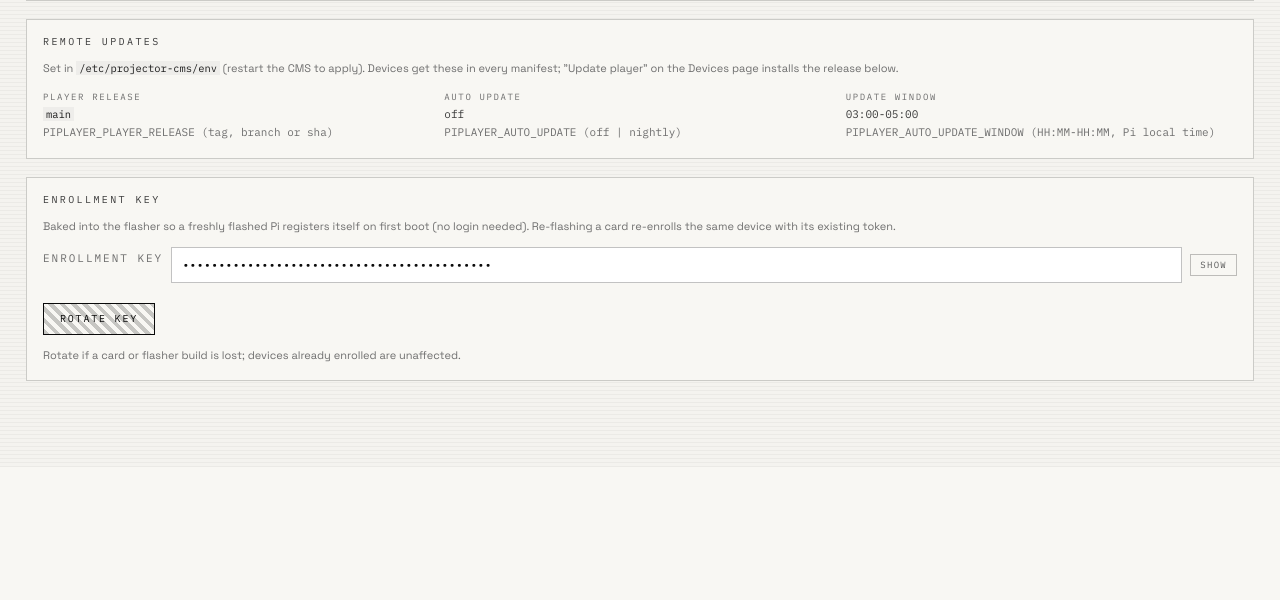
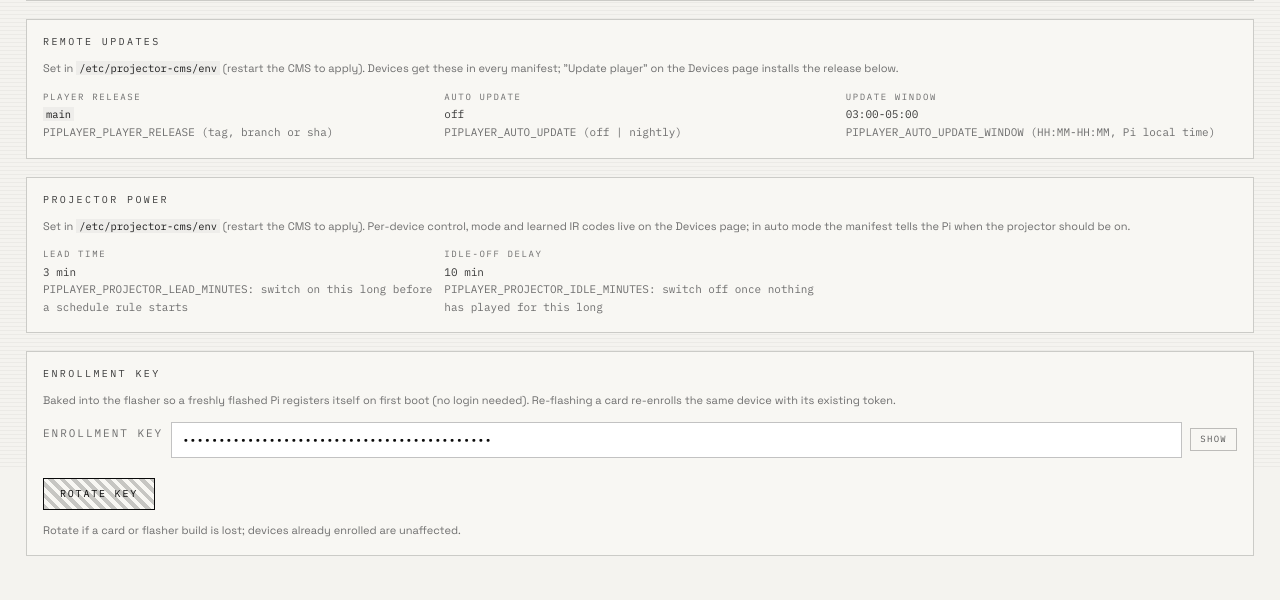
Before and after one commit to Mattkillsyou/piplayer, a FastAPI app: page /settings in a window 1280 px wide. Shown: the part 333-933 px from the top of the page. Before the commit the page ends 800 px from the top, so only its background shows below. Run offline with FastAPI, Linux system fonts and the light colour scheme; the visitor is signed in with stand-in values (Sample User, id 1); data comes from the database, SQL or seed files in the repository; data that the repository does not hold is empty; parts of the project's set-up code (start-up, migrations or seed data) failed here and were passed over.

Commit message:
E: cms projector power (projector-on/off + ir-learn:<name> commands, per-device control/mode/RM4 host, learned codes filed from the command result, sync projector_state/error, manifest projector block with auto want, env lead/idle knobs)
Co-Authored-By: Claude Opus 5 <noreply@anthropic.com>

```diff
--- a/cms/app/auth.py
+++ b/cms/app/auth.py
@@ -227,7 +227,9 @@ def authenticate_device(authorization: str | None) -> dict:
     token = authorization.split(" ", 1)[1].strip()
     with db.cursor() as cur:
         row = cur.execute(
-            "SELECT id, device_id, name, playlist_id, group_id FROM devices WHERE token = ?",
+            """SELECT id, device_id, name, playlist_id, group_id,
+                      projector_control, projector_power_mode, projector_ir_codes, broadlink_host
+               FROM devices WHERE token = ?""",
             (token,),
         ).fetchone()
     if not row:
--- a/cms/app/config.py
+++ b/cms/app/config.py
@@ -97,6 +97,12 @@ def _env_window(name: str, default: str) -> str:
 
 AUTO_UPDATE_WINDOW = _env_window("PIPLAYER_AUTO_UPDATE_WINDOW", "03:00-05:00")
 
+# Projector power (manifest "projector" key; player/player/projector.py). In auto mode the manifest
+# says want=on from this many minutes before a schedule rule starts until nothing has played for
+# the idle delay, off otherwise. Same defaults as the cloud console's Settings; 0-1440.
+PROJECTOR_LEAD_MINUTES = min(1440, max(0, _env_int("PIPLAYER_PROJECTOR_LEAD_MINUTES", 3)))
+PROJECTOR_IDLE_MINUTES = min(1440, max(0, _env_int("PIPLAYER_PROJECTOR_IDLE_MINUTES", 10)))
+
 
 def media_type_for_ext(ext: str) -> str | None:
     ext = ext.lower()
--- a/cms/app/routes/api.py
+++ b/cms/app/routes/api.py
@@ -1,3 +1,4 @@
+import base64
 import datetime as dt
 import hashlib
 import json
@@ -27,6 +28,9 @@ JPEG_MAGIC = b"\xff\xd8\xff"
 MAX_COMMAND_DELIVERIES = 5
 MAX_SYNC_ERROR_LEN = 200
 MAX_UPDATE_REF_LEN = 100
+PROJECTOR_STATES = ("on", "off", "unknown")
+# A Broadlink packet is 16 bytes of header + the pulses; the player reports it as base64.
+IR_CODE_RE = re.compile(r"^[A-Za-z0-9+/]{20,4000}={0,2}$")
 
 
 def _device_from_header(authorization: str | None = Header(None)) -> dict:
@@ -66,6 +70,61 @@ def resolve_active_playlist_id(device: dict, now: dt.datetime, cur=None) -> tupl
         if grow and grow["playlist_id"]:
             return grow["playlist_id"], "group-default"
     return None, None
+
+
+def ir_codes(raw) -> dict[str, str]:
+    """The stored projector_ir_codes JSON as {name: base64} with only the known names; {} for
+    NULL / junk (a hand-edited row must never break a sync or the Devices page)."""
+    try:
+        parsed = json.loads(raw) if raw else {}
+    except ValueError:
+        return {}
+    if not isinstance(parsed, dict):
+        return {}
+    return {n: parsed[n] for n in db.IR_CODE_NAMES if isinstance(parsed.get(n), str) and parsed[n]}
+
+
+def projector_want(device: dict, now: dt.datetime, cur,
+                   lead_minutes: int | None = None, idle_minutes: int | None = None) -> str:
+    """"on" | "off" for a device's projector in auto mode: on while a playlist is served, from
+    lead_minutes before the next schedule rule starts, and until nothing has been served for
+    idle_minutes; off otherwise. Same clock and rules as the manifest's playlist."""
+    lead = config.PROJECTOR_LEAD_MINUTES if lead_minutes is None else lead_minutes
+    idle = config.PROJECTOR_IDLE_MINUTES if idle_minutes is None else idle_minutes
+    if resolve_active_playlist_id(device, now, cur)[0]:
+        return "on"
+    rows = cur.execute(
+        """SELECT id, playlist_id, name, priority, start_time, end_time, days_of_week, start_date, end_date
+           FROM device_schedules WHERE device_id = ?""",
+        (device["id"],),
+    ).fetchall()
+    upcoming = schedules.next_start([dict(r) for r in rows], now)
+    if upcoming and upcoming[1] - now.replace(second=0, microsecond=0, tzinfo=None) <= dt.timedelta(minutes=lead):
+        return "on"
+    # ponytail: one pick_active per idle minute (default 10) rather than a "last end" solver
+    for back in range(1, idle + 1):
+        if resolve_active_playlist_id(device, now - dt.timedelta(minutes=back), cur)[0]:
+            return "on"
+    return "off"
+
+
+def _projector_block(device: dict, now: dt.datetime) -> dict | None:
+    """Manifest `projector` key (player/player/projector.py), None when the device has no
+    projector control (absence = feature off). `want` is what auto mode follows; manual mode only
+    acts on the projector-on / projector-off commands."""
+    control = device.get("projector_control")
+    if not control or control == "none":
+        return None
+    with db.cursor() as cur:
+        want = projector_want(device, now, cur)
+    mode = device.get("projector_power_mode")
+    return {
+        "control": control,
+        "mode": mode if mode in db.PROJECTOR_MODES else "manual",
+        "want": want,
+        "codes": ir_codes(device.get("projector_ir_codes")),
+        "broadlink_host": device.get("broadlink_host") or None,
+    }
 
 
 def _pending_commands(device_id: int) -> list[dict]:
@@ -190,6 +249,9 @@ def _manifest_for_device(device: dict, request: Request, now: dt.datetime | None
         "camera_interval_seconds": config.CAMERA_INTERVAL_SECONDS,
         # Remote updates (player/player/updater.py): git ref to install, off|nightly, local HH:MM-HH:MM.
         "update": {"release": config.PLAYER_RELEASE, "auto": config.AUTO_UPDATE, "window": config.AUTO_UPDATE_WINDOW},
+        # Projector power: null when the device has no projector control; otherwise {control, mode,
+        # want, codes, broadlink_host} (auto mode follows `want`, see projector_want).
+        "projector": _projector_block(device, now),
         # Local wall-clock with UTC offset, e.g. 2026-09-14T15:03:07-07:00 (schedules use this clock).
         "server_time": now.astimezone().isoformat(timespec="seconds"),
     }
@@ -269,6 +331,8 @@ def sync(
     sync_error: str | None = Query(None),
     camera_error: str | None = Query(None),
     update_status: str | None = Query(None),
+    projector_state: str | None = Query(None),
+    projector_error: str | None = Query(None),
 ):
     if device["device_id"] != device_id:
         raise HTTPException(status_code=403, detail="Token does not match device id")
@@ -277,6 +341,10 @@ def sync(
     last_error = (sync_error or "").strip()[:MAX_SYNC_ERROR_LEN] or None
     # camera_error works the same way for the player's last camera capture.
     cam_error = (camera_error or "").strip()[:MAX_SYNC_ERROR_LEN] or None
+    # projector_state (on | off | unknown) is kept when the player does not send one (no
+    # projector control); projector_error clears like camera_error.
+    proj_state = projector_state if projector_state in PROJECTOR_STATES else None
+    proj_error = (projector_error or "").strip()[:MAX_SYNC_ERROR_LEN] or None
     with db.cursor() as cur:
         cur.execute(
             """UPDATE devices SET
@@ -287,7 +355,9 @@ def sync(
                   player_status = ?,
                   player_version = COALESCE(?, player_version),
                   last_error = ?,
-                  camera_error = ?
+                  camera_error = ?,
+                  projector_power_state = COALESCE(?, projector_power_state),
+                  projector_error = ?
                WHERE id = ?""",
             (
                 request.client.host if request.client else None,
@@ -297,6 +367,8 @@ def sync(
                 player_version,
                 last_error,
                 cam_error,
+                proj_state,
+                proj_error,
                 device["id"],
             ),
         )
@@ -359,24 +431,65 @@ async def report_command_result(
     if not isinstance(body, dict):
         raise HTTPException(400, "body must be a JSON object")
     result = str(body.get("result", ""))[:1000]
+    learned = None
 
     def _store():
+        nonlocal learned
         with db.cursor() as cur:
             row = cur.execute(
-                "SELECT id, device_id FROM device_commands WHERE id = ?",
+                "SELECT id, device_id, command FROM device_commands WHERE id = ?",
                 (command_id,),
             ).fetchone()
             if not row:
                 raise HTTPException(404, "command not found")
             if row["device_id"] != device["id"]:
                 raise HTTPException(403, "command belongs to another device")
+            learned = _store_learned_code(cur, device["id"], row["command"], body)
             cur.execute(
                 "UPDATE device_commands SET completed_at = datetime('now'), result = ? WHERE id = ?",
-                (result, command_id),
+                (f"learned {learned}" if learned else result, command_id),
             )
 
     await run_in_threadpool(_store)
+    if learned:
+        audit.log(request, None, "device_ir_code_learned", "device", device["id"],
+                  {"device_id": device["device_id"], "name": learned})
     return {"ok": True}
+
+
+def _learned_code(body: dict) -> str | None:
+    """The base64 packet in an ir-learn result: `code`, a JSON result {"learned", "code"} (what
+    player/player/projector.py sends) or a bare base64 `result`. A failure text never matches."""
+    raw = body.get("result")
+    nested = None
+    if isinstance(raw, str) and raw.lstrip().startswith("{"):
+        try:
+            nested = json.loads(raw).get("code")
+        except (ValueError, AttributeError):
+            nested = None
+    for v in (body.get("code"), nested, raw):
+        if isinstance(v, str) and IR_CODE_RE.match(v.strip()):
+            try:
+                base64.b64decode(v.strip(), validate=True)
+            except ValueError:
+                continue
+            return v.strip()
+    return None
+
+
+def _store_learned_code(cur, device_row_id: int, command: str, body: dict) -> str | None:
+    """ir-learn:<name>: file the learned packet under <name> in projector_ir_codes (only the
+    known names; a timeout / failure result leaves the stored codes alone). Returns the name."""
+    if not command.startswith("ir-learn:"):
+        return None
+    name = command[len("ir-learn:"):]
+    code = _learned_code(body) if name in db.IR_CODE_NAMES else None
+    if not code:
+        return None
+    row = cur.execute("SELECT projector_ir_codes FROM devices WHERE id = ?", (device_row_id,)).fetchone()
+    codes = {**ir_codes(row["projector_ir_codes"] if row else None), name: code}
+    cur.execute("UPDATE devices SET projector_ir_codes = ? WHERE id = ?", (json.dumps(codes), device_row_id))
+    return name
 
 
 async def _receive_jpeg(request: Request, target: Path, max_bytes: int, what: str) -> int:
--- a/cms/app/routes/web.py
+++ b/cms/app/routes/web.py
@@ -17,7 +17,7 @@ from python_multipart.multipart import MultipartParser, parse_options_header
 from starlette.concurrency import run_in_threadpool
 
 from .. import audit, auth, config, db, ffprobe, schedules
-from .api import DEVICE_ID_RE, DEVICE_ID_RULE, resolve_active_playlist_id
+from .api import DEVICE_ID_RE, DEVICE_ID_RULE, ir_codes, resolve_active_playlist_id
 
 
 log = logging.getLogger("piplayer.web")
@@ -39,6 +39,8 @@ require_admin = auth.require_role("admin")
 OFFLINE_AFTER_SECONDS = 180
 LAMP_STATES = ("playing", "paused", "idle", "mpv-down")
 MAX_CAMERA_URL_LEN = 2048
+# Broadlink RM4 address: an IPv4/IPv6 literal or a hostname (no scheme, port or path).
+BROADLINK_HOST_RE = re.compile(r"^[A-Za-z0-9][A-Za-z0-9.:-]{0,252}$")
 DASHBOARD_AUDIT_TAIL = 8
 
 
@@ -895,6 +897,8 @@ def devices_page(request: Request, user=Depends(auth.require_user)):
                       d.last_screenshot_at, d.last_error,
                       d.last_camera_at, d.camera_error, d.camera_live_url,
                       d.last_update_at, d.last_update_ok, d.last_update_message, d.last_update_ref,
+                      d.projector_control, d.projector_power_mode, d.projector_power_state,
+                      d.projector_error, d.broadlink_host, d.projector_ir_codes,
                       p.id AS playlist_id, p.name AS playlist_name,
                       g.id AS group_id, g.name AS group_name
                FROM devices d
@@ -919,6 +923,9 @@ def devices_page(request: Request, user=Depends(auth.require_user)):
                    FROM device_commands WHERE device_id = ? ORDER BY id DESC LIMIT 5""",
                 (dd["id"],),
             ).fetchall()]
+            dd["projector_codes"] = ir_codes(dd.pop("projector_ir_codes"))   # the packets stay out of the page
+            dd["ir_learning"] = {c["command"][len("ir-learn:"):] for c in dd["recent_commands"]
+                                 if c["command"].startswith("ir-learn:") and not c["completed_at"]}
             device_list.append(dd)
 
     base_url = config.PUBLIC_BASE_URL or str(request.base_url).rstrip("/")
@@ -930,6 +937,11 @@ def devices_page(request: Request, user=Depends(auth.require_user)):
         public_base_url=config.PUBLIC_BASE_URL,
         install_base_url=base_url,
         can_edit=can_edit,
+        projector_controls=db.PROJECTOR_CONTROLS,
+        projector_modes=db.PROJECTOR_MODES,
+        ir_code_names=db.IR_CODE_NAMES,
+        projector_lead=config.PROJECTOR_LEAD_MINUTES,
+        projector_idle=config.PROJECTOR_IDLE_MINUTES,
     )
 
 
@@ -1001,6 +1013,32 @@ def devices_set_camera_url(device_id: int, request: Request, camera_live_url: st
     return RedirectResponse("/devices", status_code=303)
 
 
+@router.post("/devices/{device_id}/projector")
+def devices_set_projector(device_id: int, request: Request, projector_control: str = Form("none"),
+                          projector_power_mode: str = Form("manual"), broadlink_host: str = Form(""),
+                          user=Depends(require_editor)):
+    """Projector block on the Devices page: how the Pi switches the projector (none | broadlink |
+    cec), whether it follows the schedule (auto) or only the On/Off buttons (manual), and the RM4
+    address (empty = discover on the LAN). Learned IR codes are untouched."""
+    if projector_control not in db.PROJECTOR_CONTROLS:
+        raise HTTPException(400, "projector_control must be one of none, broadlink, cec")
+    if projector_power_mode not in db.PROJECTOR_MODES:
+        raise HTTPException(400, "projector_power_mode must be manual or auto")
+    host = broadlink_host.strip() or None
+    if host and not BROADLINK_HOST_RE.match(host):
+        raise HTTPException(400, "broadlink_host must be a hostname or IP address")
+    values = {"projector_control": projector_control, "projector_power_mode": projector_power_mode,
+              "broadlink_host": host}
+    with db.cursor() as cur:
+        _require_row(cur, "devices", device_id, "Device")
+        cur.execute(
+            "UPDATE devices SET projector_control = ?, projector_power_mode = ?, broadlink_host = ? WHERE id = ?",
+            (projector_control, projector_power_mode, host, device_id),
+        )
+    audit.log(request, user, "device_set_projector", "device", device_id, values)
+    return RedirectResponse("/devices", status_code=303)
+
+
 @router.post("/devices/{device_id}/regen-token")
 def devices_regen_token(device_id: int, request: Request, user=Depends(require_editor)):
     token = db.new_token()
@@ -1028,7 +1066,8 @@ def devices_delete(device_id: int, request: Request, user=Depends(require_editor
 def devices_send_command(
     device_id: int, request: Request, command: str = Form(...), user=Depends(require_editor),
 ):
-    if command not in db.COMMANDS:
+    # ir-learn:<name> (E): the Pi's RM4 listens 30 s for the remote; only the known code names.
+    if command not in db.COMMANDS and command not in {f"ir-learn:{n}" for n in db.IR_CODE_NAMES}:
         raise HTTPException(400, "unknown command")
     with db.cursor() as cur:
         _require_row(cur, "devices", device_id, "Device")
@@ -1314,6 +1353,7 @@ def settings_page(request: Request, user=Depends(require_admin)):
                    saved=request.query_params.get("saved") == "1",
                    update={"release": config.PLAYER_RELEASE, "auto": config.AUTO_UPDATE,
                            "window": config.AUTO_UPDATE_WINDOW},
+                   projector={"lead": config.PROJECTOR_LEAD_MINUTES, "idle": config.PROJECTOR_IDLE_MINUTES},
                    **defaults)
 
 
--- a/cms/app/static/style.css
+++ b/cms/app/static/style.css
@@ -594,6 +594,13 @@ html[data-theme="light"] .wordmark { text-shadow: none; }
 .status-offline .lamp { background: var(--p5k-lamp-off); }
 .status-stale { border: var(--p5k-status-stale-edge); color: var(--p5k-body); }
 .status-stale .lamp { background: var(--p5k-soft); }
+/* projector power state lamp (Devices page Projector block) */
+.status-projector-on { border: var(--p5k-status-ok-edge); background: var(--p5k-status-ok-fill); color: var(--p5k-phosphor); }
+.status-projector-on .lamp { background: var(--p5k-phosphor); box-shadow: var(--p5k-glow-lamp); }
+.status-projector-off { border: var(--p5k-status-offline-edge); color: var(--p5k-muted); }
+.status-projector-off .lamp { background: var(--p5k-lamp-off); }
+.status-projector-unknown { border: var(--p5k-status-idle-edge); color: var(--p5k-soft); }
+.ir-codes { align-items: center; }
 
 /* -------------------------------------------------------------- buttons --- */
 button, .button {
--- a/cms/app/templates/settings.html
+++ b/cms/app/templates/settings.html
@@ -50,6 +50,19 @@
 </div>
 
 <div class="panel">
+  <h2>Projector power</h2>
+  <p class="muted small">
+    Set in <code>/etc/projector-cms/env</code> (restart the CMS to apply). Per-device control, mode and
+    learned IR codes live on the Devices page; in auto mode the manifest tells the Pi when the projector
+    should be on.
+  </p>
+  <div class="facts">
+    <div><span class="label">lead time</span><span class="value">{{ projector.lead }} min<br><span class="muted small">PIPLAYER_PROJECTOR_LEAD_MINUTES: switch on this long before a schedule rule starts</span></span></div>
+    <div><span class="label">idle-off delay</span><span class="value">{{ projector.idle }} min<br><span class="muted small">PIPLAYER_PROJECTOR_IDLE_MINUTES: switch off once nothing has played for this long</span></span></div>
+  </div>
+</div>
+
+<div class="panel">
   <h2>Enrollment key</h2>
   <p class="muted small">
     Baked into the flasher so a freshly flashed Pi registers itself on first boot (no login needed).
```
Also changed, not shown: cms/app/db.py (+20 -2 lines), cms/app/templates/devices.html (+65 -0 lines), cms/tests/test_cms_migration.py (+10 -2 lines), cms/tests/test_cms_projector.py (added, +345 -0 lines), 1 other file.
